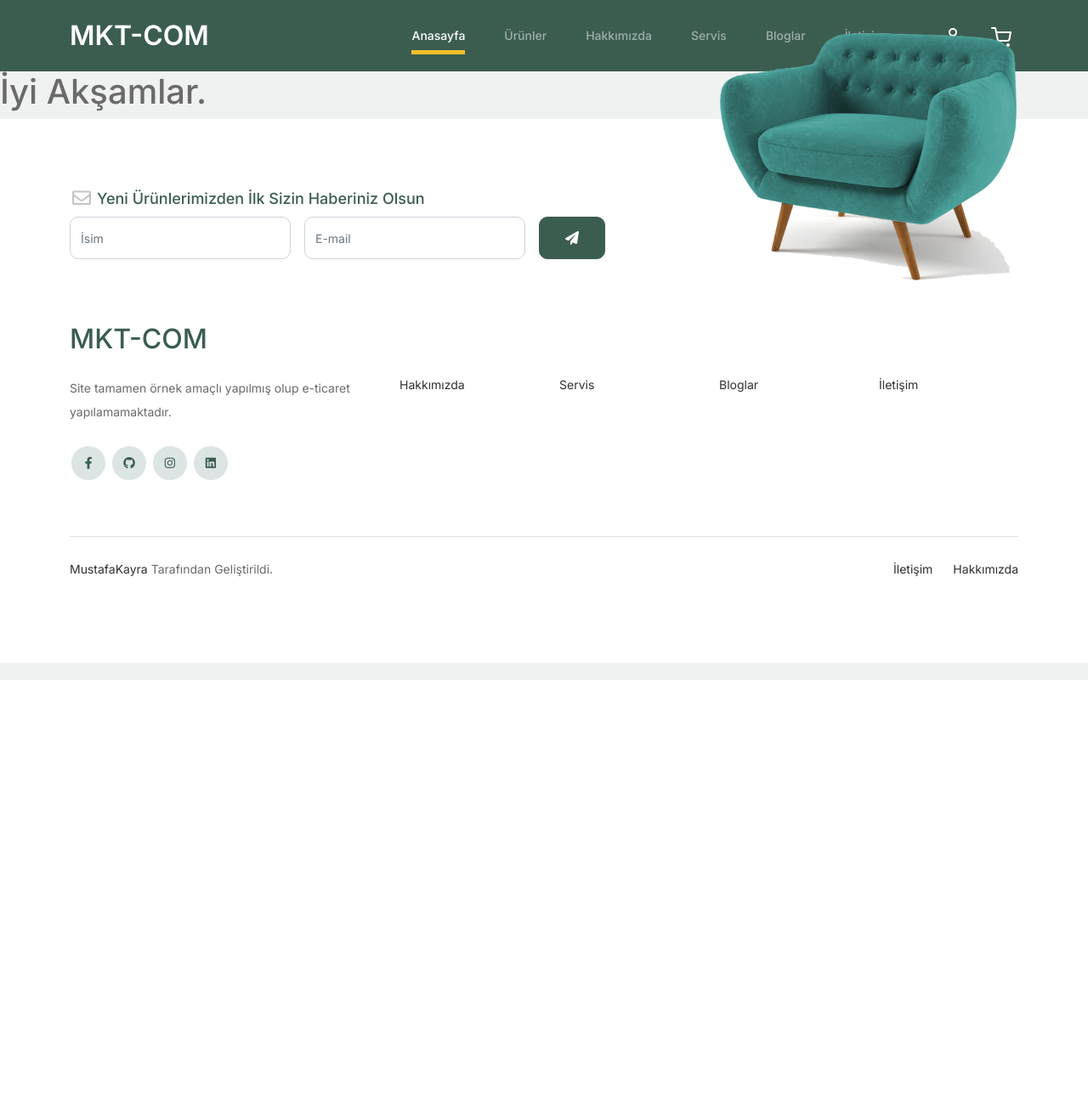
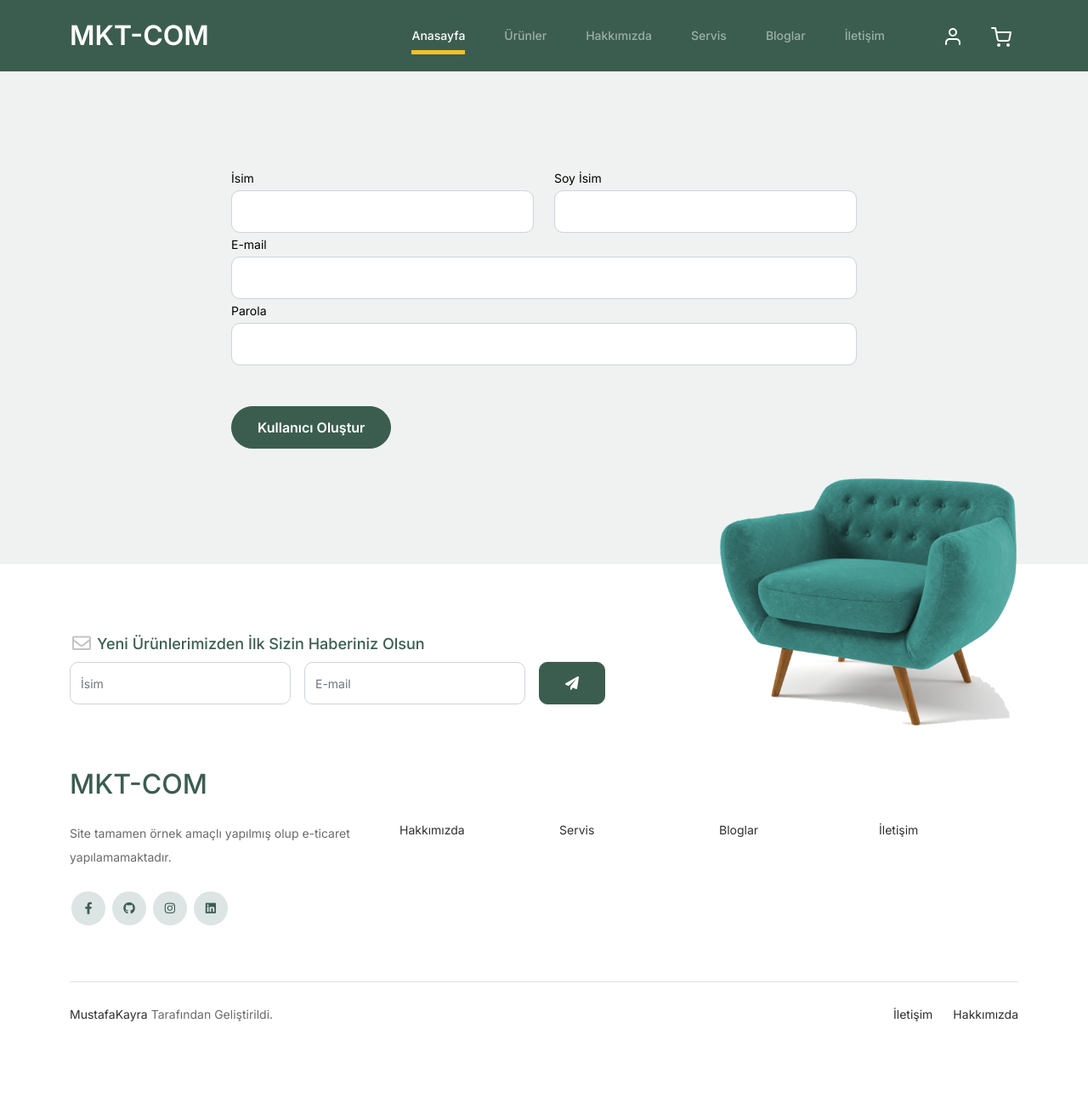
Before and after one commit to OmerEryigit7/Ecommerce-With-Django, a Django app: page /User/createuser/ in a window 1280 px wide. Shown: the whole page at 85% size. Before the commit the page ends 800 px from the top, so only its background shows below. Run offline with Django 5.2, Linux system fonts and the light colour scheme; some libraries are stand-ins or nearby versions.

Commit message:
Kullanıcı Uygulamasına Kayıt Olma Eklendi(Hata Çözülmedi)

```diff
--- a/User/forms.py
+++ b/User/forms.py
@@ -3,12 +3,15 @@ from django.contrib.auth.forms import UserCreationForm
 from django.contrib.auth.models import User
 
 class UserForm(UserCreationForm):
-    username = forms.CharField(label="username", min_length=0, max_length=50, required=True)
     password1 = forms.CharField(label="Password",max_length=20,required=True)
-    password2 = forms.CharField(label="Confirm Password",max_length=20,required=True)
     first_name = forms.CharField(max_length=20,min_length=3,required=False)
     last_name = forms.CharField(max_length=10,min_length=3,required=False)
+    email = forms.EmailField(max_length=256,min_length=0,required=True)
 
     class Meta:
         model = User
-        fields = ['first_name','last_name','username','password1','password2']
+        fields = ['first_name','last_name','password1','email']
+
+    def clean(self):
+        cleaned_data = super().clean()
+        return cleaned_data
--- a/User/views.py
+++ b/User/views.py
@@ -1,29 +1,30 @@
-from django.shortcuts import render,redirect
+from django.shortcuts import render, redirect
 from .forms import UserForm
 from django.contrib.auth.models import User
-from django.contrib.auth import login,authenticate,logout
+from django.contrib.auth import login
 from django.contrib.auth.hashers import make_password
 from django.contrib import messages
 
 def createuser(request):
-    form = UserForm(request.POST)
-    context = {
-        "form":form
-    }
-    if form.is_valid():
-        username = form.cleaned_data.get("username")
-        password1 = form.cleaned_data.get("password1")
-        first_name = form.cleaned_data.get("first_name")
-        last_name = form.cleaned_data.get("last_name")
+    if request.method == 'POST':
+        form = UserForm(request.POST)
+        if form.is_valid():
+            password1 = form.cleaned_data.get("password1")
+            first_name = form.cleaned_data.get("first_name")
+            last_name = form.cleaned_data.get("last_name")
+            email = form.cleaned_data.get("email")
 
-        hashed_password = make_password(password1)
-        newUser = User.objects.create(username=username,password=password1,first_name=first_name,last_name=last_name)
-        newUser.save()
+            hashed_password = make_password(password1)
+            newUser = User.objects.create(password=hashed_password, first_name=first_name, last_name=last_name, email=email)
+            newUser.save()
 
-        login(request,newUser)
+            login(request, newUser)
 
-        messages.success(request,'Başarıyla Kayıt Olundu Ve Giriş Yapıldı')
-        return redirect('index')
+            messages.success(request, 'Başarıyla Kayıt Olundu Ve Giriş Yapıldı')
+            return redirect('index')
+        else:
+            messages.warning(request, form.errors)
+            print(form.errors)
     else:
-        messages.warning(request,"Formu Doldururken Bir Hata Yaptınız, Lütfen Tekrar Deneyin.")
-    return render(request,"createuser.html",context)
+        form = UserForm()
+    return render(request, "createuser.html", {"form": form})
--- a/templates/contact.html
+++ b/templates/contact.html
@@ -5,7 +5,7 @@
 
 {% block body %}
 
-    <body>
+<body>
 		<div class="untree_co-section">
       <div class="container">
 
--- a/templates/createuser.html
+++ b/templates/createuser.html
@@ -4,6 +4,43 @@
 
 {% block body %}
 
-    <h1>İyi Akşamlar.</h1>
+<body>
+	<div class="untree_co-section">
+      <div class="container">
+        <div class="block">
+          <div class="row justify-content-center">
+            <div class="col-md-8 col-lg-8 pb-4">
+              <form method="post">
+              {% csrf_token %}
+                <div class="row">
+                  <div class="col-6">
+                    <div class="form-group">
+                      <label class="text-black" for="fname">İsim</label>
+                      <input type="text" class="form-control" name="firstname">
+                    </div>
+                  </div>
+                  <div class="col-6">
+                    <div class="form-group">
+                      <label class="text-black" for="lname">Soy İsim</label>
+                      <input type="text" class="form-control" name="lastname">
+                    </div>
+                  </div>
+                </div>
+                <div class="form-group">
+                  <label class="text-black">E-mail</label>
+                  <input type="email "class="form-control" name="email">
+                </div>
+                <div class="form-group mb-5">
+                  <label class="text-black">Parola</label>
+                  <input type="password" class="form-control" name="password1" autocomplete="new-password">
+                </div>
+                <button type="submit" class="btn btn-primary">Kullanıcı Oluştur</button>
+              </div>
+              </form>
+            </div>
+          </div>
+        </div>
+      </div>
+</body>
 
 {% endblock body %}
```
